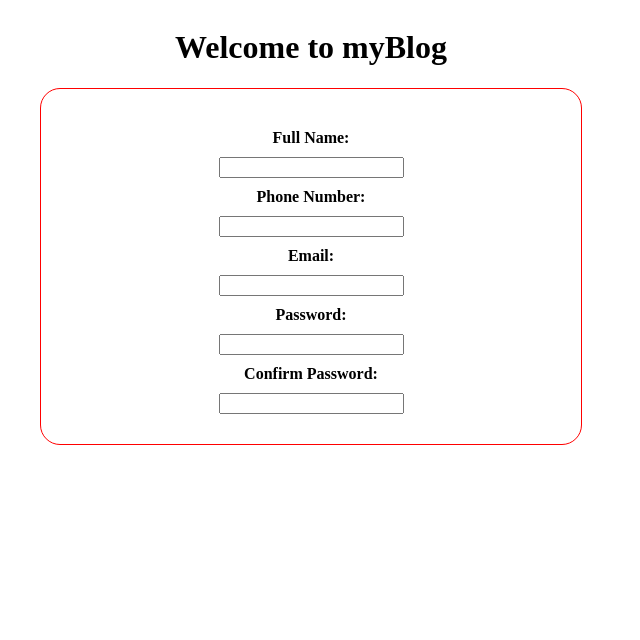
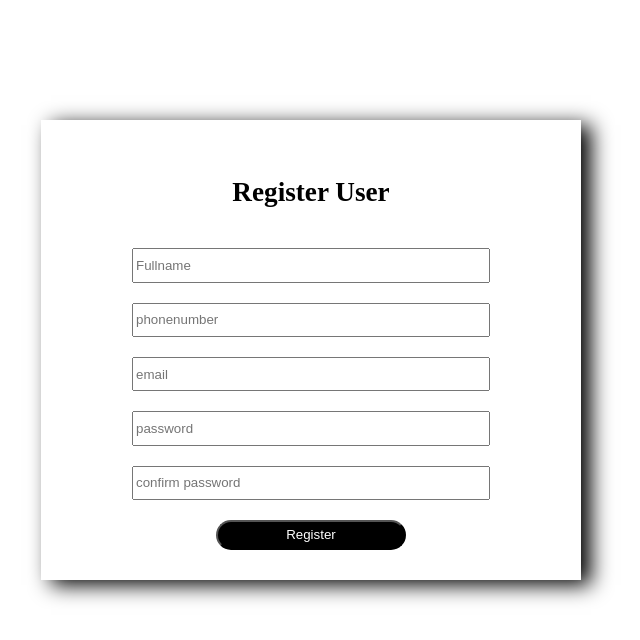
Before and after one commit to arpitj07/myBlogSite, a React (Create React App) app: page / in a window 1280 px wide. Shown: the top 640 px of the page, without its empty margins (329-969 px from the left). Built offline with nearby package versions, Linux system fonts and the light colour scheme; no server answers.

Commit message:
Register Component Created

```diff
--- a/src/components/Register/Register.styles.js
+++ b/src/components/Register/Register.styles.js
@@ -4,6 +4,8 @@ export const Wrapper = styled.div`
 	width: 100%;
 	height: 100%;
 	display: flex;
+
+	margin-top: 120px;
 	align-items: center;
 	justify-content: center;
 	flex-direction: column;
@@ -11,17 +13,31 @@ export const Wrapper = styled.div`
 
 export const Container = styled.div`
 	width: 500px;
-	height: 100%;
+	height: 400px;
 	display: flex;
 	padding: 30px 20px;
 	align-items: center;
 	justify-content: center;
 	flex-direction: column;
-	border: 1px solid red;
-	border-radius: 20px;
+	box-shadow: 10px 5px 20px;
 
-	label {
-		padding: 10px 0;
+	h3 {
+		margin-bottom: 20px;
+		font-size: 1.7rem;
 		font-weight: 700;
 	}
+	input {
+		margin-top: 20px;
+		width: 350px;
+		height: 40px;
+	}
+
+	button {
+		background-color: black;
+		color: white;
+		width: 190px;
+		height: 40px;
+		margin-top: 20px;
+		border-radius: 20px;
+	}
 `;
--- a/src/components/Register/index.js
+++ b/src/components/Register/index.js
@@ -1,21 +1,98 @@
 import React from 'react';
+
 import { Wrapper, Container } from './Register.styles';
+import { useState } from 'react';
+import { createUserWithEmailAndPassword } from 'firebase/auth';
+import { useNavigate } from 'react-router-dom';
+
+//Firebase Dependensies
+import { collection, addDoc } from 'firebase/firestore';
+import { db, auth } from '../../firebase-config';
+
 export const Register = () => {
+	const [ registerEmail, setRegisterEmail ] = useState('');
+	const [ registerPassword, setRegisterPassword ] = useState('');
+	const [ phoneNum, setPhoneNum ] = useState('');
+	const [ FullName, setFullName ] = useState('');
+
+	const navigate = useNavigate();
+	const postCollection = collection(db, 'UserData');
+
+	const regDetails = async () => {
+		try {
+			const user = await createUserWithEmailAndPassword(auth, registerEmail, registerPassword);
+			await addDoc(postCollection, { username: FullName, email: registerEmail });
+			console.log(user);
+			navigate('/login');
+		} catch (error) {
+			console.log(error.message);
+		}
+	};
+
 	return (
 		<React.Fragment>
 			<Wrapper>
-				<h1>Welcome to myBlog</h1>
 				<Container>
-					<label htmlFor="Fullname">Full Name:</label>
-					<input type="text" name="Fullname" id="Fullname" />
-					<label htmlFor="PhoneNum">Phone Number:</label>
-					<input type="tel" name="PhoneNum" id="PhoneNum" pattern="[0-9]{3}-[0-9]{2}-[0-9]{3}" />
-					<label htmlFor="EmailID">Email:</label>
-					<input type="email" name="EmailID" id="EmailID" />
-					<label htmlFor="Password">Password:</label>
-					<input type="Password" name="Password" id="Password" />
-					<label htmlFor="Password">Confirm Password:</label>
-					<input type="Password" name="Password" id="Password" />
+					<h3>Register User</h3>
+
+					<input
+						type="text"
+						name="Fullname"
+						placeholder="Fullname"
+						id="Fullname"
+						onChange={(e) => {
+							setFullName(e.target.value);
+						}}
+					/>
+
+					<input
+						type="tel"
+						name="PhoneNum"
+						id="PhoneNum"
+						placeholder="phonenumber"
+						pattern="[0-9]{3}-[0-9]{2}-[0-9]{3}"
+						onChange={(e) => {
+							setPhoneNum(e.target.value);
+						}}
+					/>
+
+					<input
+						type="text"
+						name="EmailID"
+						placeholder="email"
+						id="EmailID"
+						onChange={(e) => {
+							setRegisterEmail(e.target.value);
+						}}
+					/>
+
+					<input
+						type="Password"
+						name="Password"
+						placeholder="password"
+						id="Password"
+						onChange={(e) => {
+							setRegisterPassword(e.target.value);
+						}}
+					/>
+
+					<input
+						type="Password"
+						name="Cassword"
+						placeholder="confirm password"
+						id="CPassword"
+						onChange={(e) => {
+							setRegisterPassword(e.target.value);
+						}}
+					/>
+
+					<button
+						onClick={() => {
+							regDetails();
+						}}
+					>
+						Register
+					</button>
 				</Container>
 			</Wrapper>
 		</React.Fragment>
```
